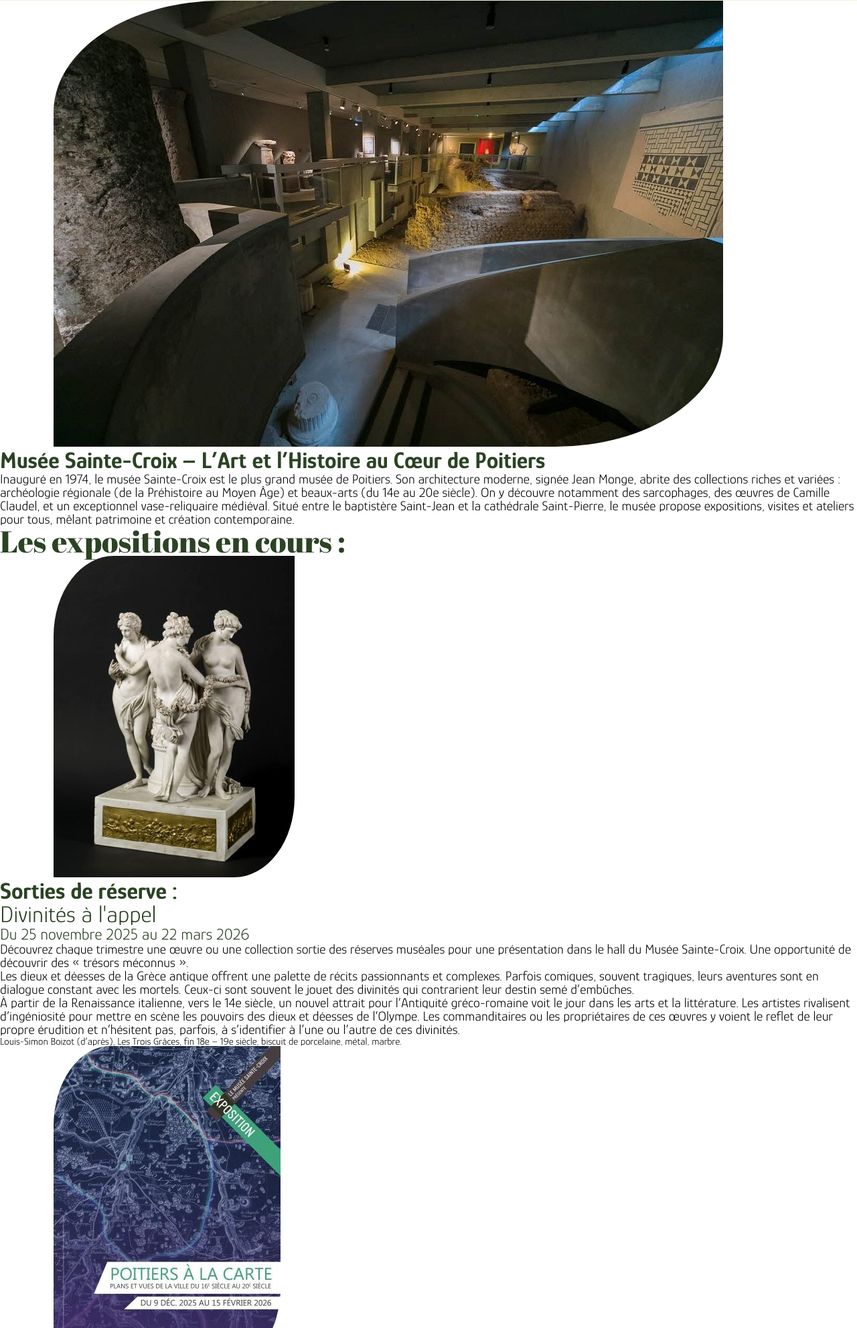
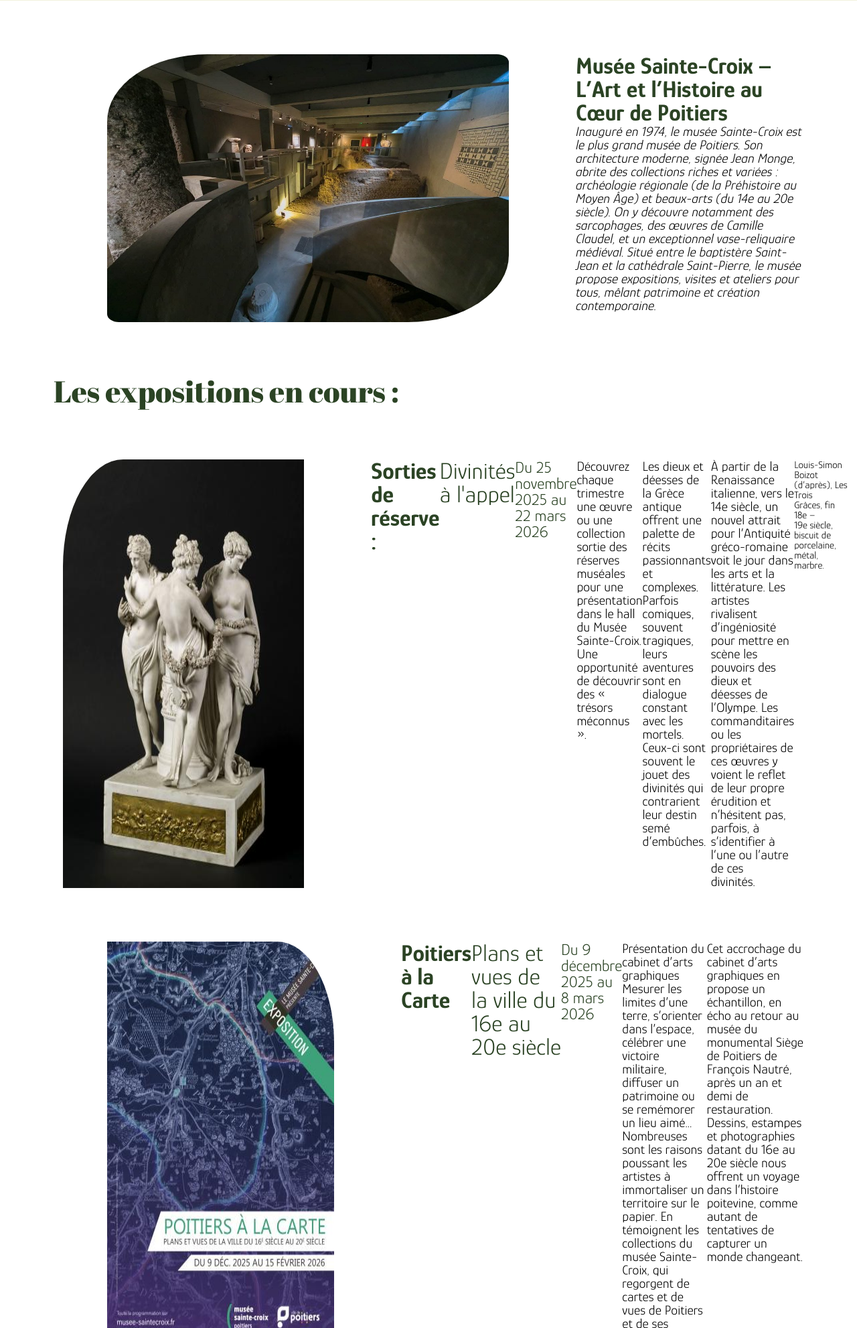
Before and after one commit to valczerwinski/site_web_poitiers2, a plain HTML site: page index.html in a window 1280 px wide. Shown: the part 817-2800 px from the top of the page at 67% size. Drawn offline with Linux system fonts and the light colour scheme.

Commit message:
modif d'hier

```diff
--- a/assets/style/button.css
+++ b/assets/style/button.css
@@ -36,10 +36,37 @@
 
 .nav-centrale a {
   color : black;
-  text-decoration: none;
+  text-decoration: underline;
+  font-weight: bold;
   font-size: 25px;
 }
 
 .nav-centrale.nav-centrale a:hover{
   color: yellowgreen;
+  text-decoration: underline;
 }
+
+
+/*biographie du musée */
+
+.mise_en_page_bio{
+  display: flex;
+}
+
+.mise_en_page_bio img{
+  width: 600px;
+  height: 400px;
+}
+
+.mise_en_page_bio p{
+  font-style: italic;
+}
+
+.article{
+  display: flex;
+  justify-content: center;
+}
+
+.article h2{
+
+}
--- a/assets/style/style.css
+++ b/assets/style/style.css
@@ -27,11 +27,29 @@
 /* images */
 
 
-.image{
+.image-leaf{
   margin-left: 80px;
-  margin-right: 100px; /*
-  width: 570px;
-  height: 317px;*/
+  margin-right: 100px;
   border-top-left-radius: 25%;
+  border-top-right-radius: 3%;
+  border-bottom-left-radius: 3%;
   border-bottom-right-radius: 25%;
 }
+
+.image-top-left {
+  margin-left: 80px;
+  margin-right: 100px;
+  border-top-left-radius: 25%;
+  border-top-right-radius: 0%;
+  border-bottom-left-radius: 0%;
+  border-bottom-right-radius: 0%;
+}
+
+.image-top-right {
+  margin-left: 80px;
+  margin-right: 100px;
+  border-top-left-radius: 0%;
+  border-top-right-radius: 25%;
+  border-bottom-left-radius: 0%;
+  border-bottom-right-radius: 0%;
+}
--- a/index.html
+++ b/index.html
@@ -31,7 +31,7 @@
         </nav>
         <div class="logos_reseaux">
             <a href="https://www.facebook.com/MuseeSainteCroix.Poitiers/?locale=fr_FR"><img src="assets/images/facebook-tag vert.svg" alt="logo facebook" width="50px"></a>
-            <a href="https://www.youtube.com/@MuseeSainteCroixPoitiers"><img src="assets/images/youtube vert.svg" alt="logo youtube" width="50px"></a>
+            <a href="https://www.youtube.com/@VilledePoitiers"><img src="assets/images/youtube vert.svg" alt="logo youtube" width="50px"></a>
             <a href="https://www.instagram.com/museesaintecroixpoitiers/"><img src="assets/images/instagram vert.svg" alt="logo instagram" width="50px"></a>
         </div>
     </header>
@@ -51,8 +51,8 @@
                 <a href="/pages/collection.html">Collection</a>
             </nav>
         </section>
-        <section >
-            <img class="image" src="/assets/images/ruines_bio.jpg" alt="photo musée" >
+        <section class="mise_en_page_bio marge">
+            <img class="image-leaf" src="/assets/images/ruines_bio.jpg" alt="photo musée" >
             <div>
                 <h2>Musée Sainte-Croix – L’Art et l’Histoire au Cœur de Poitiers</h2>
                 <p class="glory">Inauguré en 1974, le musée Sainte-Croix est le plus grand musée de Poitiers. Son architecture moderne, signée Jean Monge,
@@ -63,10 +63,10 @@
                 </p>
             </div>
         </section>
-        <h3>Les expositions en cours : </h3>
-        <article>
-            <img class="image" src="/assets/images/statue_expo.jpg" alt="les trois grâces">
-            <h2>Sorties de réserve :</h2>
+        <h3 class="marge">Les expositions en cours : </h3>
+        <article class="article marge">
+            <img class="image-top-left" src="/assets/images/statue_expo.jpg" alt="les trois grâces">
+            <h2>Sorties de réserve : </h2>
             <h4>Divinités à l'appel </h4>
             <h5>Du 25 novembre 2025 au 22 mars 2026</h5>
             <p>Découvrez chaque trimestre une œuvre ou une collection sortie des réserves muséales pour une présentation
@@ -81,9 +81,10 @@
                 œuvres y voient le reflet de leur propre érudition et n’hésitent pas, parfois, à s’identifier à l’une ou l’autre de ces divinités.
             </p>
             <h6>Louis-Simon Boizot (d’après), Les Trois Grâces, fin 18e – 19e siècle, biscuit de porcelaine, métal, marbre.</h6>
+
         </article>
-        <article>
-            <img class="image" src="/assets/images/poitiers_carte.jpg" alt="carte poitiers">
+        <article class="article marge">
+            <img class="image-top-right" src="/assets/images/poitiers_carte.jpg" alt="carte poitiers">
             <h2>Poitiers à la Carte</h2>
             <h4>Plans et vues de la ville du 16e au 20e siècle</h4>
             <h5>Du 9 décembre 2025 au 8 mars 2026</h5>
@@ -105,10 +106,13 @@
         <a href=""><img src="/assets/images/villedepoitiers.svg" alt="Logo Ville de Poitiers"></a>
         <a href=""><img src="/assets/images/playstore.svg" alt="Télécharger dans Google Play"></a>
         <a href=""><img src="/assets/images/appstore.svg" alt="Télécharger dans l'Apple Store"></a>
-        <a href=""><img src="/assets/images/instagram.svg" alt="Profil Instagram"></a>
-        <a href=""><img src="/assets/images/youtube.svg" alt="Chaîne Youtube"></a>
-        <a href=""><img src="/assets/images/facebook-tag.svg" alt="Profil Facebook"></a>
-        <h2>Suivez nous sur:</h2>
+
+          <div class="logos_reseaux">
+            <a href="https://www.facebook.com/MuseeSainteCroix.Poitiers/?locale=fr_FR"><img src="assets/images/facebook-tag vert.svg" alt="logo facebook" width="50px"></a>
+            <a href="https://www.youtube.com/@VilledePoitiers"><img src="assets/images/youtube vert.svg" alt="logo youtube" width="50px"></a>
+            <a href="https://www.instagram.com/museesaintecroixpoitiers/"><img src="assets/images/instagram vert.svg" alt="logo instagram" width="50px"></a>
+         </div>
+
         <p>Le Musée Sainte-Croix <br>
             Horaires <br>
             Mardi - Vendredi : 10h - 18h <br>
```
